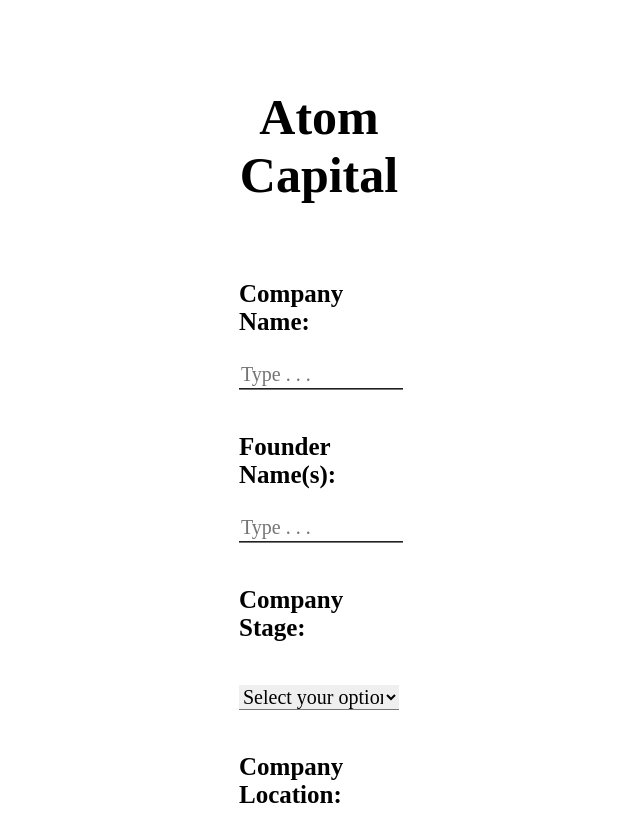
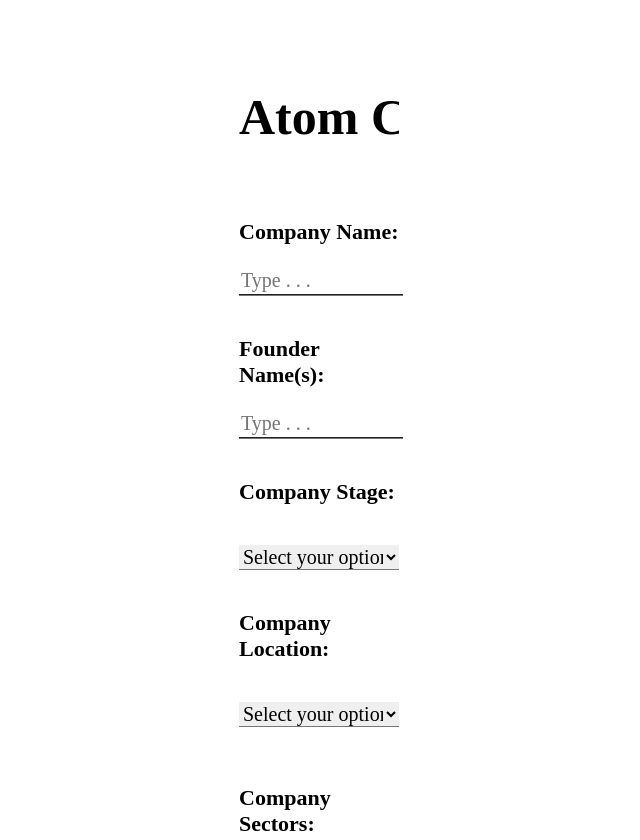
Before and after one commit to jamesskylor/VC-search, a website: page index.html in a window 1280 px wide. Shown: the top 840 px of the page, without its empty margins (321-961 px from the left). Drawn offline with nearby package versions, Linux system fonts and the light colour scheme; files whose address does not match are found by name; a web font is replaced by a local one.

Commit message:
Forced title to one line

```diff
--- a/index.html
+++ b/index.html
@@ -27,7 +27,7 @@
                 width: 20vw;
             }
             div.form p {
-                font-size: 25px;
+                font-size: 22px;
             }
             div.form input {
                 font-family: 'Lustria', serif;
@@ -67,6 +67,8 @@
                 color: #000000;
                 text-align: center;
                 font-size: 50px;
+                overflow: hidden;
+                white-space: nowrap;
             }
             body{
                 background-color: #FFFFFF;
```
